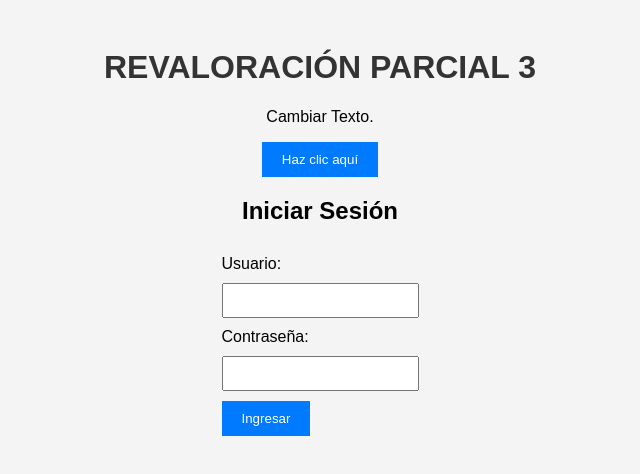
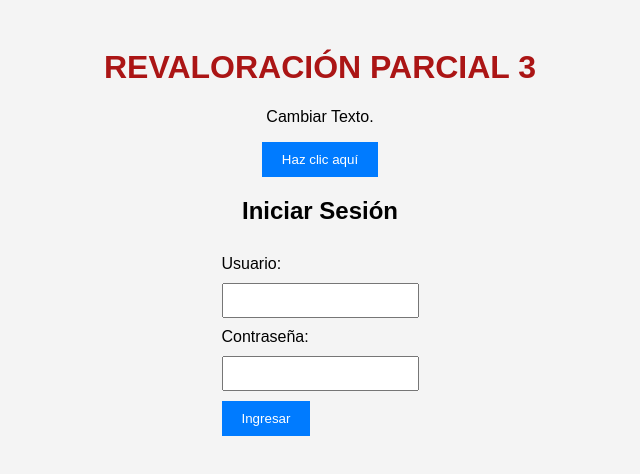
Before and after one commit to DanyZA/RevParcial3, a plain HTML site: page index.html in a window 1280 px wide. Shown: the whole page, without its empty margins (320-960 px from the left). Drawn offline with Linux system fonts and the light colour scheme.

Commit message:
Update style.css

```diff
--- a/style.css
+++ b/style.css
@@ -6,7 +6,7 @@ body {
 }
 
 h1 {
-    color: #333;
+    color: #ab1515;
 }
 
 #content, #auth {
```
